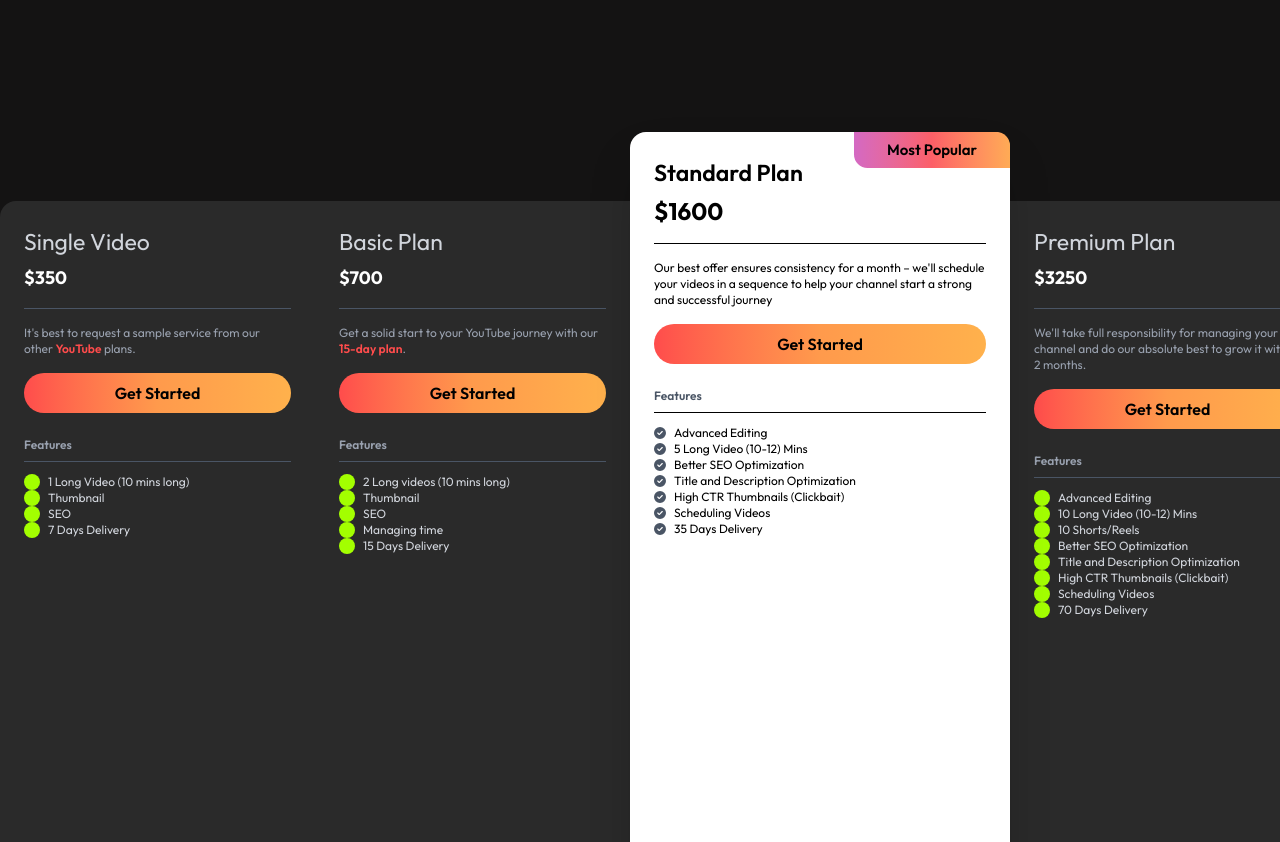
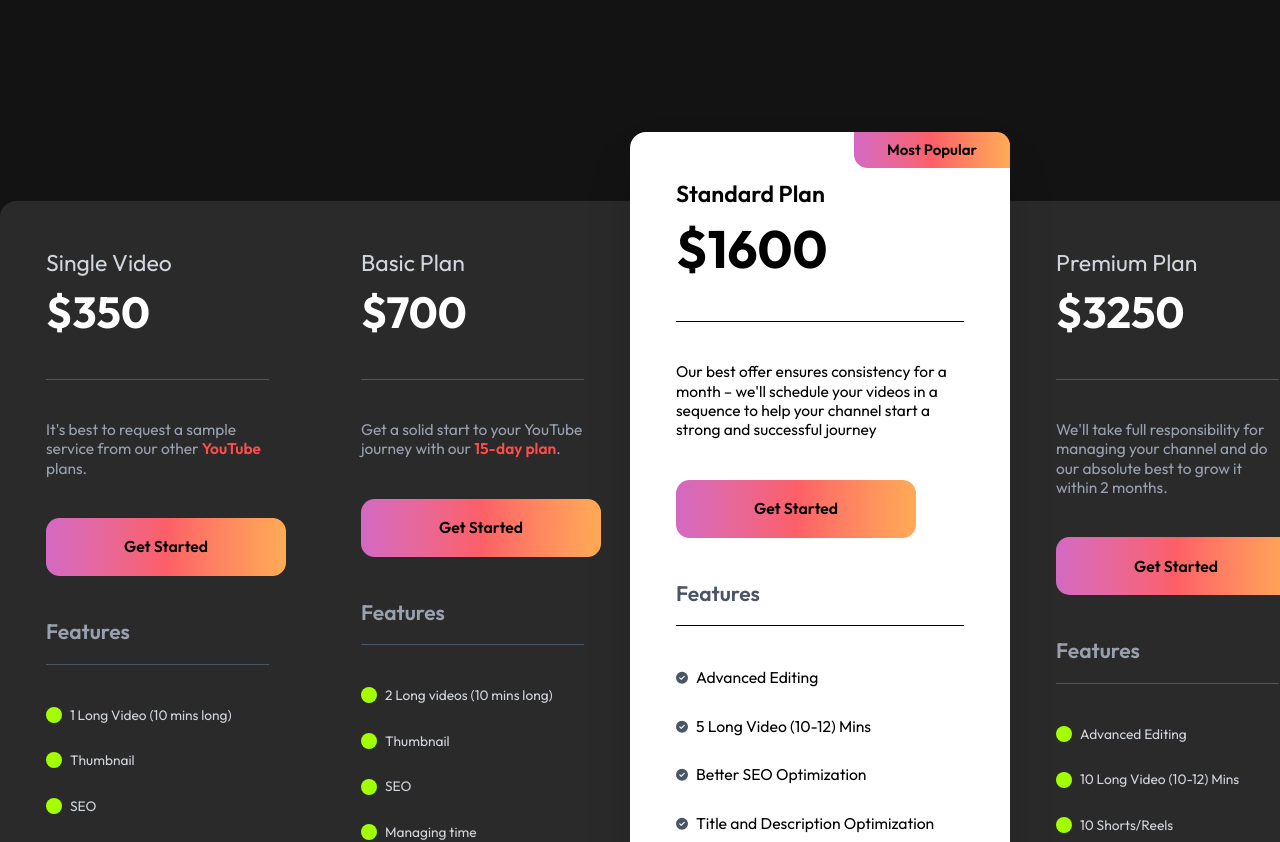
Before and after one commit to MoyasiGinko/SS-Media-website, a Next.js app: page /pricing in a window 1280 px wide. Shown: the part 760-1602 px from the top of the page. Built offline with nearby package versions, Linux system fonts and the light colour scheme.

Commit message:
Update PlansSection.tsx

```diff
--- a/components/pricing-page/plans/PlansSection.tsx
+++ b/components/pricing-page/plans/PlansSection.tsx
@@ -128,7 +128,7 @@ const PlansSection = () => {
                   pkg.highlight
                     ? "bg-white text-black shadow-2xl z-10 transform-none"
                     : "bg-[#2a2a2a] self-center"
-                } p-6 transition-transform duration-300
+                } px-[46px] py-[45px] transition-transform duration-300
                 ${
                   index === 0
                     ? "rounded-l-2xl"
@@ -159,48 +159,50 @@ const PlansSection = () => {
                     {pkg.title}
                   </p>
                   <p
-                    className={`font-bold ${
-                      pkg.highlight ? "text-2xl" : "text-lg"
-                    } mb-4`}
+                    className={`font-bold leading-tight  ${
+                      pkg.highlight ? "text-[52.5px]" : "text-[43.5px]"
+                    } mb-[40px]`}
                   >
                     {pkg.price}
                   </p>
                   <hr
                     className={`border-${
                       pkg.highlight ? "gray-300" : "gray-600"
-                    } mb-4`}
+                    } mb-[40px]`}
                   />
                   <p
-                    className={`text-xs ${
+                    className={`text-[15.5px] ${
                       pkg.highlight ? "" : "text-gray-400"
-                    } mb-4`}
+                    } mb-[40px] leading-tight`}
                     dangerouslySetInnerHTML={{ __html: pkg.description }}
                   />
                   <button
                     type="button"
-                    className="w-full bg-gradient-to-r from-[#ff4c4c] via-[#ff9a4c] to-[#ffb14c] rounded-full py-2 text-black font-semibold mb-6"
+                    className="w-[240px] h-[58px] text-[15.73px] bg-gradient-to-r from-[#D469C3] via-[#FC5F67] to-[#FFAB55] rounded-[13.5px] py-2 text-black font-semibold mb-[40px]"
                   >
                     Get Started
                   </button>
                   <p
-                    className={`text-xs ${
+                    className={`text-[21px] ${
                       pkg.highlight ? "text-gray-600" : "text-gray-400"
-                    } mb-2 font-semibold`}
+                    } mb-4 font-semibold`}
                   >
                     Features
                   </p>
                   <hr
                     className={`border-${
                       pkg.highlight ? "gray-300" : "gray-600"
-                    } mb-3`}
+                    } mb-[40px]`}
                   />
                   <ul
-                    className={`text-xs ${
-                      pkg.highlight ? "" : "text-gray-300"
+                    className={`${
+                      pkg.highlight
+                        ? "text-[15.73px] "
+                        : "text-[13.73px] text-gray-300"
                     } space-y-${pkg.highlight ? "2" : "1"}`}
                   >
                     {pkg.features.map((feature, i) => (
-                      <li key={i} className="flex items-center gap-2">
+                      <li key={i} className="flex items-center mb-[25px] gap-2">
                         {pkg.highlight ? (
                           <FontAwesomeIcon
                             icon={faCheckCircle}
```
